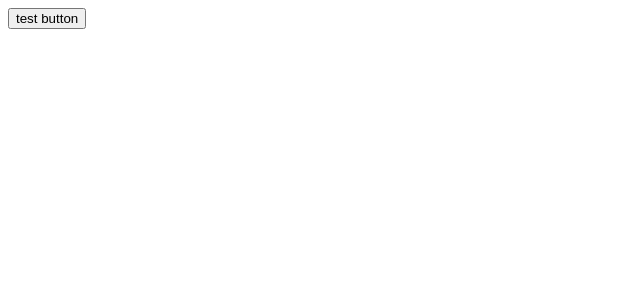
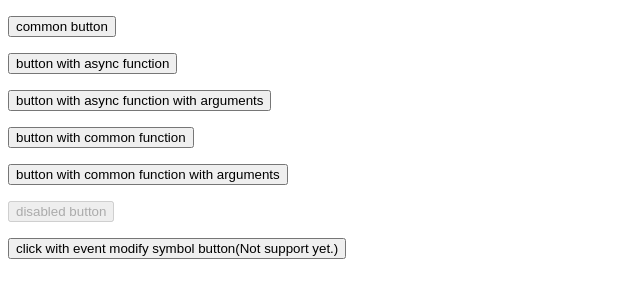
Before and after one commit to zenonux/debounce-async-button, a Vue app: page / in a window 1280 px wide. Shown: the top 300 px of the page, without its empty margins (0-640 px from the left). Built offline with nearby package versions, Linux system fonts and the light colour scheme.

Commit message:
优化传参

```diff
--- a/demo/App.vue
+++ b/demo/App.vue
@@ -1,19 +1,54 @@
 <template>
-  <DebounceAsyncButton :handler="test"> test button </DebounceAsyncButton>
+  <p>
+    <DebounceAsyncButton> common button </DebounceAsyncButton>
+  </p>
+  <p>
+    <DebounceAsyncButton @click="testAsync">
+      button with async function
+    </DebounceAsyncButton>
+  </p>
+  <p>
+    <DebounceAsyncButton @click="testAsync('arguments')">
+      button with async function with arguments
+    </DebounceAsyncButton>
+  </p>
+  <p>
+    <DebounceAsyncButton @click="testSync">
+      button with common function
+    </DebounceAsyncButton>
+  </p>
+  <p>
+    <DebounceAsyncButton @click="testSync('arguments')">
+      button with common function with arguments
+    </DebounceAsyncButton>
+  </p>
+  <p>
+    <DebounceAsyncButton disabled @click="testAsync">
+      disabled button
+    </DebounceAsyncButton>
+  </p>
+  <p>
+    <DebounceAsyncButton @click.stop="testAsync('modify')">
+      click with event modify symbol button(Not support yet.)
+    </DebounceAsyncButton>
+  </p>
 </template>
 <script setup lang="ts">
-import DebounceAsyncButton from "../src/DebounceAsyncButton.vue";
+import DebounceAsyncButton from '../src/DebounceAsyncButton.vue'
 
-const sleep=()=>{
-  return new Promise((resolve)=>{
-    setTimeout(()=>{
+const sleep = (time: number) => {
+  return new Promise((resolve) => {
+    setTimeout(() => {
       resolve(true)
-    },3000)
+    }, time)
   })
 }
 
-const test = async () => {
-  await sleep()
-  console.log('end')
-};
+const testAsync = async (name = '') => {
+  await sleep(3000)
+  console.log('test async ' + name)
+}
+const testSync = (name = '') => {
+  console.log('test sync ' + name)
+}
 </script>
--- a/index.html
+++ b/index.html
@@ -3,7 +3,6 @@
 
 <head>
   <meta charset="UTF-8" />
-  <link rel="icon" href="/favicon.ico" />
   <meta name="viewport" content="width=device-width, initial-scale=1.0" />
   <title>Vite App</title>
 </head>
--- a/src/DebounceAsyncButton.vue
+++ b/src/DebounceAsyncButton.vue
@@ -1,37 +1,53 @@
 <template>
   <button
+    v-bind="attrs"
+    @click="onSubmit"
     :class="{
       'debounce-async-button': true,
       'debounce-async-button-loading': loading,
-      'debounce-async-button-disabled': disabled,
+      'debounce-async-button-disabled': !enabled,
     }"
-    @click.stop="onSubmit"
-    :disabled="disabled"
   >
     <slot></slot>
   </button>
 </template>
 
+<script lang="ts">
+export default {
+  inheritAttrs: false,
+}
+</script>
 <script setup lang="ts">
-import { ref } from "vue";
-type AsyncFunc = () => Promise<any>;
-const props = withDefaults(
-  defineProps<{
-    disabled?: boolean;
-    handler?: AsyncFunc | null;
-  }>(),
-  {
-    disabled: false,
-    handler: null,
+import { ref, useAttrs, computed } from 'vue'
+type AsyncFunc = (...args: any) => Promise<any>
+let { onClick, ...attrs } = useAttrs()
+const loading = ref(false)
+
+const createAsyncTask = (syncTask: any) => {
+  return Promise.resolve(syncTask).then((syncTask2) => syncTask2())
+}
+
+const isAsyncFunction = (fn: any) => {
+  let fnStr = fn.toString()
+  return (
+    Object.prototype.toString.call(fn) === '[object AsyncFunction]' ||
+    fnStr.includes('return _regenerator.default.async(function')
+  )
+}
+const enabled = computed(() => {
+  return !attrs.hasOwnProperty('disabled') || !attrs.disabled
+})
+
+const onSubmit = async () => {
+  if (!onClick || !enabled || loading.value) {
+    return
   }
-);
-const loading = ref(false);
-const onSubmit = async () => {
-  if (!props.handler || props.disabled || loading.value) {
-    return;
+  loading.value = true
+  if (!isAsyncFunction(onClick)) {
+    await createAsyncTask(onClick)
+  } else {
+    await (onClick as AsyncFunc)()
   }
-  loading.value = true;
-  await (props.handler as AsyncFunc)();
-  loading.value = false;
-};
+  loading.value = false
+}
 </script>
```
Also changed, not shown: 1 other file (tests, documents, lock files or other folders).
